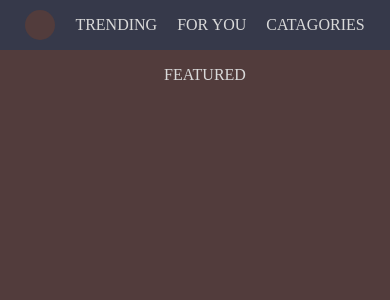
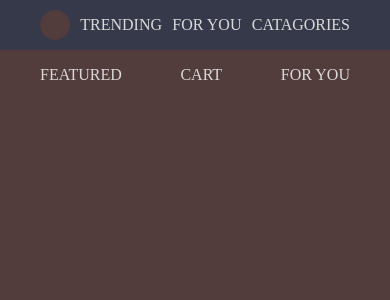
Before and after one commit to KimberlyJFlores/gemukyu.github.io, a Django app: template home/templates/home.html in a window 390 px wide. Shown: the top 300 px of the page. Run offline with Django 4.2, Linux system fonts and the light colour scheme; the template is opened without the code that fills it, so the values that code supplies are empty.

Commit message:
fixed index.html, responsive header

```diff
--- a/Gemukyu/settings.py
+++ b/Gemukyu/settings.py
@@ -56,7 +56,7 @@ ROOT_URLCONF = "Gemukyu.urls"
 TEMPLATES = [
     {
         "BACKEND": "django.template.backends.django.DjangoTemplates",
-        "DIRS": [],
+        "DIRS": ["home/templates"],
         "APP_DIRS": True,
         "OPTIONS": {
             "context_processors": [
--- a/Gemukyu/urls.py
+++ b/Gemukyu/urls.py
@@ -17,8 +17,9 @@ Including another URLconf
 from django.contrib import admin
 from django.urls import path
 from Gemukyu_App.views import game_list
-
+from home.views import home
 urlpatterns = [
     path("admin/", admin.site.urls),
-    path('games/', game_list, name='game_list')
+    path('games/', game_list, name='game_list'),
+    path('',home,name="home")
 ]
--- a/home/templates/header.html
+++ b/home/templates/header.html
@@ -7,18 +7,22 @@ html, body
 .header
 {
     border-color: #36394A;
+    background-color: #24262F;
     background-color: #36394A;
     border: 1px black;
     height: 50px;
     width: auto;
     display: flex;
     flex-wrap: wrap;
-    justify-content: center;
+    justify-content: space-between;
     align-items: center;
+    padding-right:40px;
+    padding-left:40px;
 }
 .text{
     color:#d9d9d9;
-    padding-left:20px;
+    gap:auto;
+
 }
 .dot {
     height: 30px;
@@ -41,4 +45,10 @@ html, body
 <p class='text'>
     FEATURED
 </p>
+<p class='text'>
+    CART
+</p>
+<p class='text'>
+    FOR YOU
+</p>
 </div>
--- a/home/views.py
+++ b/home/views.py
@@ -2,5 +2,5 @@ from django.shortcuts import render
 from django.http import HttpResponse
 from django.template import loader
 # Create your views here.
-def index(request):
+def home(request):
     return render(request,'home.html')
```
